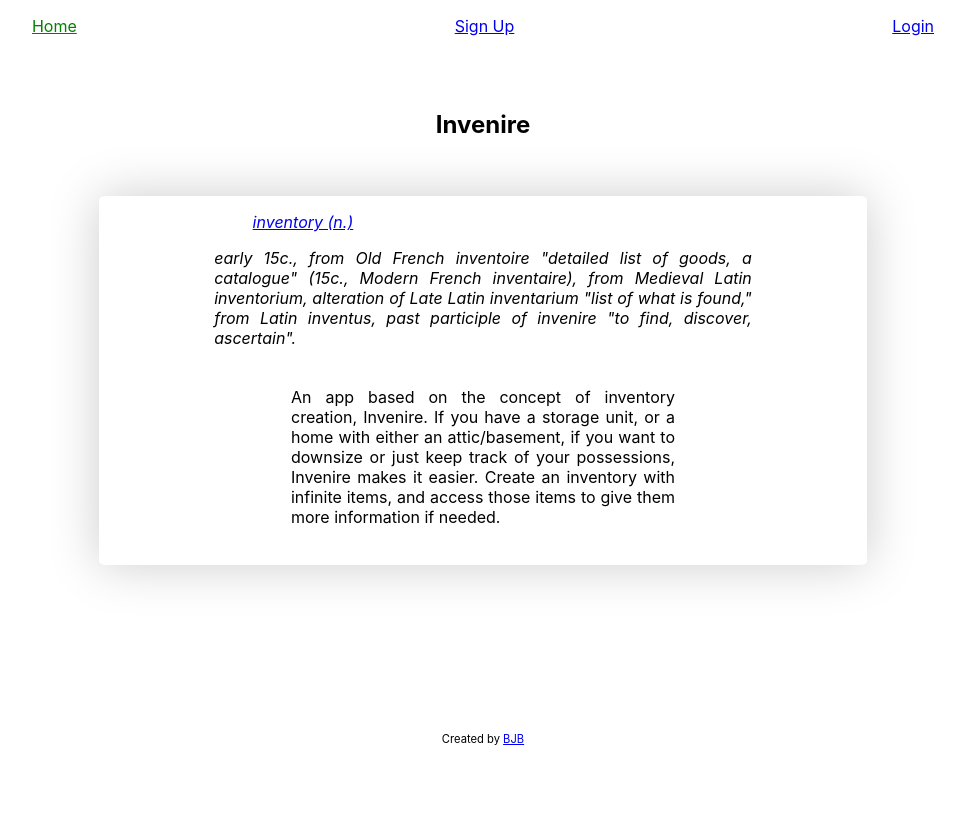
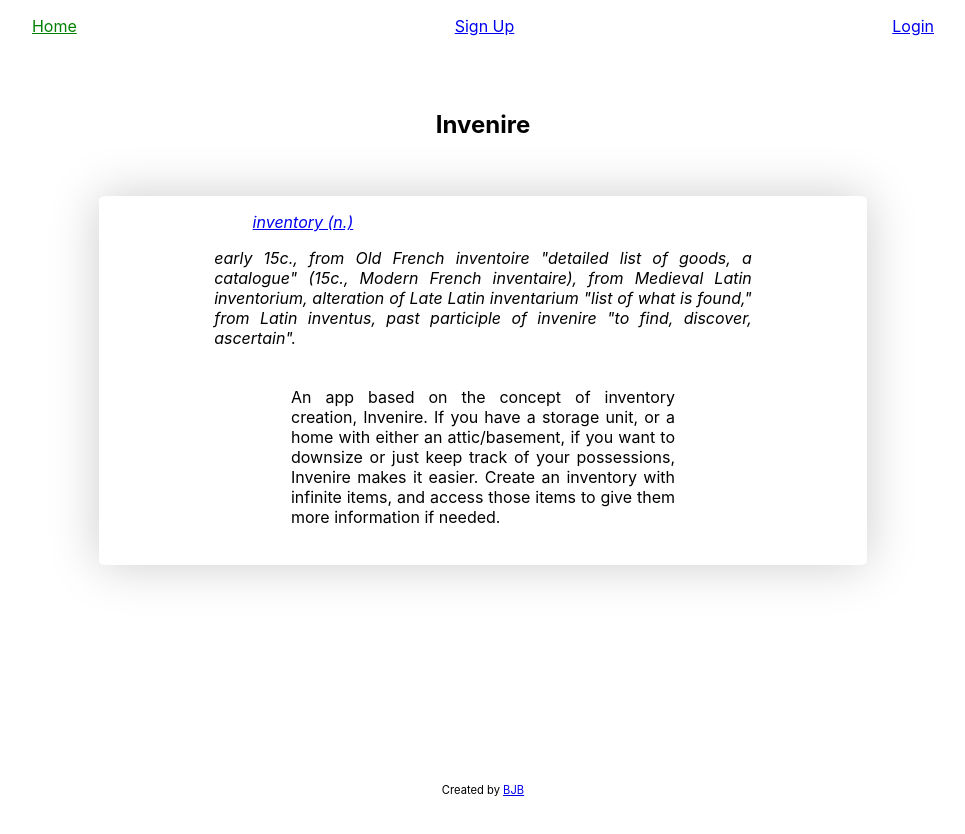
Before and after one commit to BeatrizJB/Invenire-Frontend, a React (Create React App) app: page / in a window 1280 px wide. Shown: the top 834 px of the page, without its empty margins (157-1122 px from the left). Before the commit the page ends 800 px from the top, so only its background shows below. Built offline with nearby package versions, Linux system fonts and the light colour scheme; no server answers.

Commit message:
mvp ready to go

```diff
--- a/src/App.css
+++ b/src/App.css
@@ -156,7 +156,7 @@ input {
 footer {
   margin-top: 12%;
   font-size: 70%;
-  padding: 1%;
+  padding: 5%;
   position: relative;
 }
 
```
